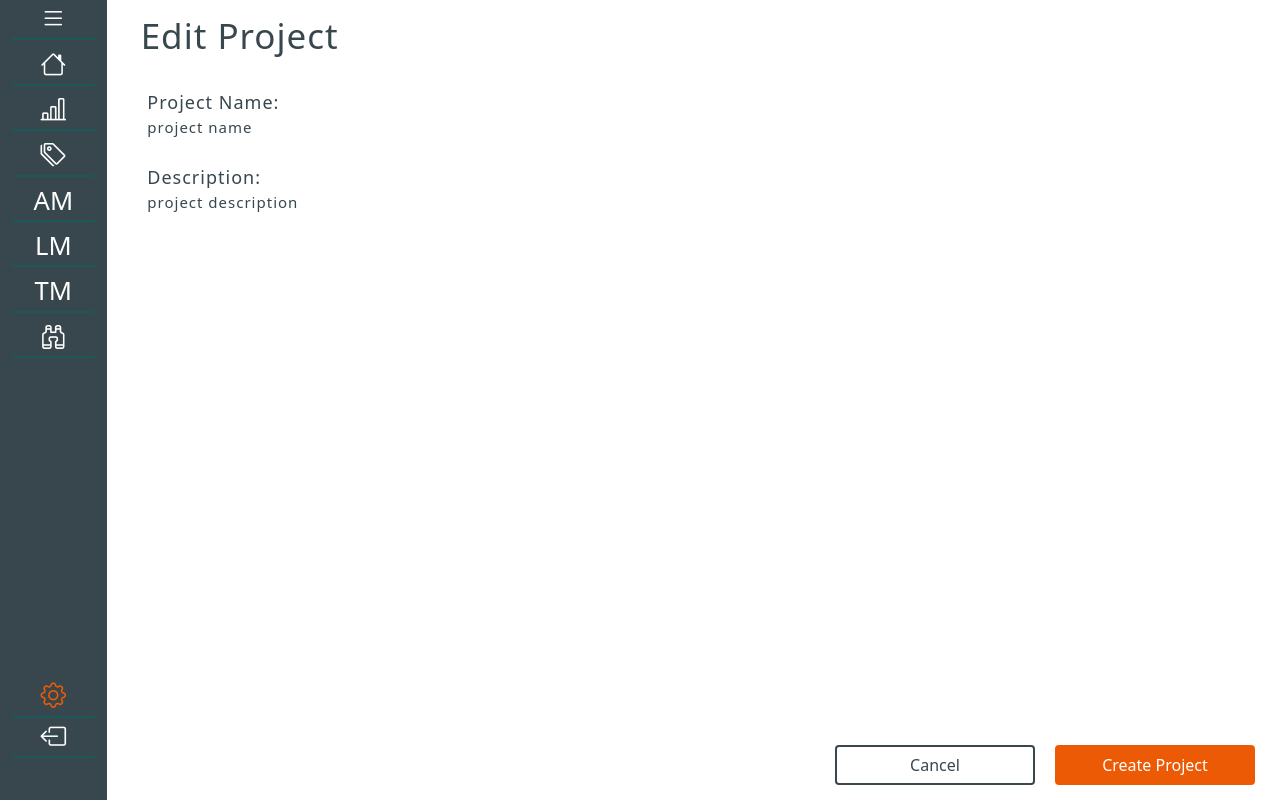
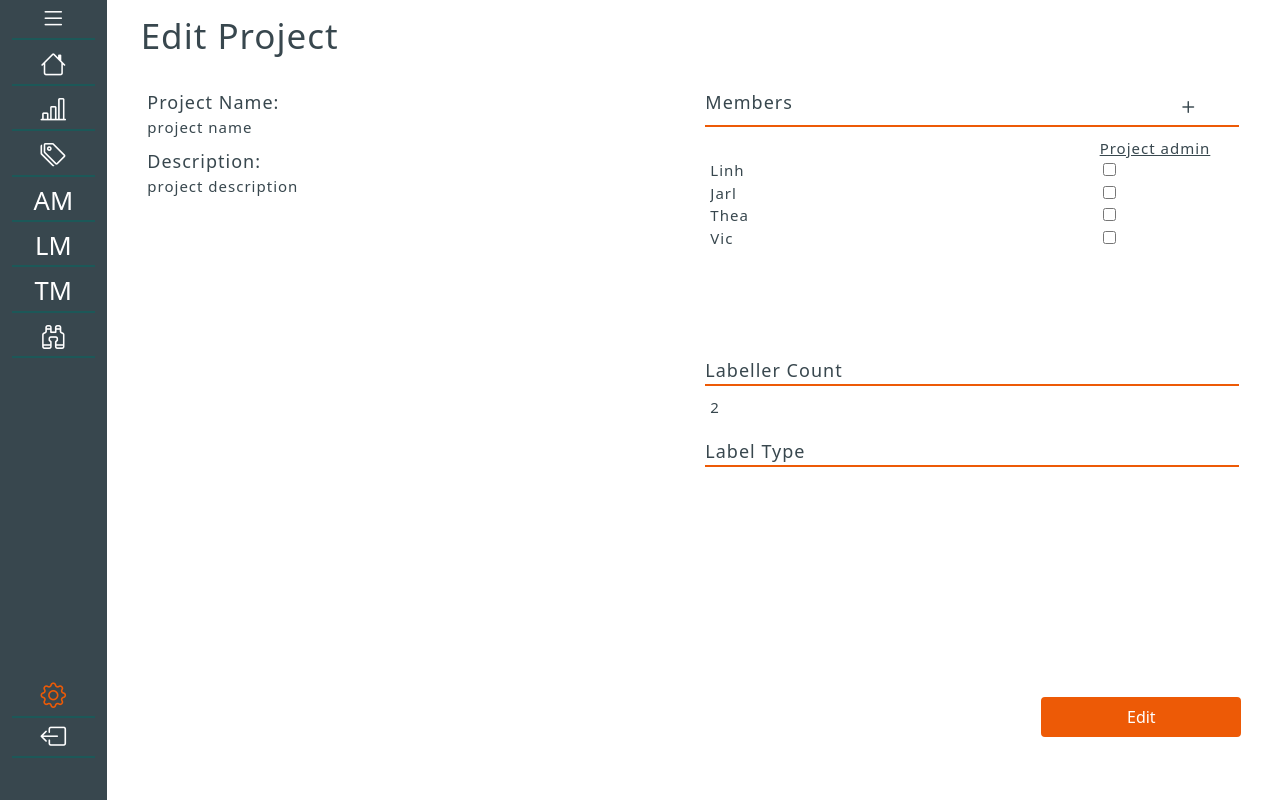
Before and after one commit to muctadir/lama, an Angular app in the folder frontend/: page /project/settings in a window 1280 px wide. Built offline with nearby package versions, Linux system fonts and the light colour scheme.

Commit message:
Add more functionalities (code still needs to be cleaned)

```diff
--- a/frontend/src/app/project-settings/project-settings.component.html
+++ b/frontend/src/app/project-settings/project-settings.component.html
@@ -1,5 +1,4 @@
-<!-- Victoria Bogachenkova -->
-<!-- Veerle Fürst -->
+<!-- Linh Nguyen -->
 
 <body>
     <!-- Conatiner for the top row -->
@@ -24,13 +23,13 @@
                     <!-- Username field -->
                     <div class="form-group">
                         <label for="projectName" id="field_text">Project Name:</label><br>
-                        <input name="projectName" class="form-control" type="text" placeholder="Project Name" required><br>
+                        <input id="projectName" name="projectName" class="form-control" type="text" placeholder={{projectName}} required><br>
                     </div>
 
                     <!-- Description field -->
                     <div class="form-group">
                         <label for="projectDescription" id="field_text">Description:</label><br>
-                        <textarea name="projectDescription" id='projectDescriptionForm' class="form-control" rows="10" placeholder="Description"></textarea>
+                        <textarea name="projectDescription" id='projectDescriptionForm' class="form-control" rows="10" placeholder={{projectDesc}}></textarea>
                     </div>
 
                 </form>
@@ -86,14 +85,14 @@
 
                                     <!-- Column for username -->
                                     <div class="col-7">
-                                        {{ member.getUsername() }}
+                                        {{ member }}
                                     </div>
 
                                     <!-- Column for checkbox -->
                                     <div class="col-4 checkboxCol">
                                         <!-- Checkbox with id of the user (userName) connected to the checkbox-->
                                         <!-- TODO FIX THE ID -->
-                                        <input type="checkbox" id="{{ 'projectAdminCheckBox-' + member.getUsername() }}">
+                                        <input type="checkbox" id="{{ 'projectAdminCheckBox-' + member }}">
                                     </div>
                                 </div>
                             </label>
@@ -101,6 +100,62 @@
                         </div>
             </div>
             </div>
+            <!-- Division around the labeller count -->
+            <form id="constraintForm">
+                <div class="form-group projectSettingsDivParent">
+                    <label for="exampleFormControlSelect1"><span class="settingsHeader">Labeller Count</span></label>
+                    <!-- Division around the input -->
+                    <div class="projectSettingsDiv">
+                        <!-- Labeller count input -->
+                        <div id="labellerCountDiv">
+                            <input type="number" class="form-control" name="numberOfLabellers" value={{labelCount}} min="2" max="20" style="max-width: 20%;" id = "numberOfLabellers">
+                        </div>
+                    </div>
+                </div>
+            </form>
+
+            <!-- Division around the label types -->
+            <div class="projectSettingsDivParent">
+                <span class="settingsHeader"> Label Type </span>
+                <!-- Division around the input -->
+                <div class="projectSettingsDiv">
+                    <!-- All label types in the project -->
+                    <div id="labelTypeDiv">
+                        <div id="labelTypeList">
+                            <form id="labelTypeForm">
+                                <div>
+                                    <!-- Text field for the label type -->
+                                    <input type="text" class="form-control labelType" value="labelType" placeholder="Label type">
+                                </div>
+                            </form>
+                        </div>
+                        <!-- Button for adding new label types -->
+                        <button type="button" class="btn btn-secondary" id="addLabelTypeButton" (click)="addLabelType()">
+                            <span id="addLabelTypeText">Add Label Type</span>
+                            <!-- Plus icon -->
+                            <i class="bi bi-plus labelType"></i>
+                        </button>
+                    </div>
+                </div>
+            </div>
+        </div>
+            </div>
+            <div class="row justify-content-between">
+                <div class="col-5">
+                <!-- Submit button -->
+                <button *ngIf="edit" type="button" class="btn btn-secondary text-nowrap float-start" id="freezeProjectButton" (click)="unclickEdit()">
+                    Freeze
+                </button>
+                </div>
+                <!-- Cancel button -->
+                <div class="col-6">
+                <!-- Submit button -->
+                <button *ngIf="edit" type="button" class="btn btn-secondary text-nowrap float-end" id="saveProjectButton" (click)="saveEdit()">
+                    Save
+                </button>
+                <button *ngIf="edit" type="button" class="btn btn-secondary text-nowrap float-end" id="cancelProjectEditButton" (click)="unclickEdit()">
+                    Cancel
+                </button>
                 </div>
                 </div>
             </div>
@@ -116,7 +171,7 @@
                         <!-- Username field -->
                         <div class="form-group">
                             <label for="projectName" id="field_text">Project Name:</label><br>
-                            <p>{{projectName}}</p>
+                            {{projectName}}
                         </div>
 
                         <!-- Description field -->
@@ -132,30 +187,96 @@
                     </div>
 
                 </div>
-
                 <!-- Right side of the page (members, labeller count, label types) -->
             <div class="col-6">
+                <!-- Division around the whole members section -->
+                <div class="projectSettingsDivParent">
+                   <!-- "Members" header -->
+                   <div class="row">
+                       <div class="col">
+                           <span class="settingsHeader">Members</span>
+                       </div>
+                       <!-- Col for adding users button -->
+                       <div class="col-2">
+                           <!-- Button for adding new members -->
+                           <button class="btn" type="button" id="addMembersButton" (click)="test()">
+                               <!-- Members icon -->
+                               <i class="bi bi-plus members"></i>
+                           </button>
+                       </div>
+                   </div>
+
+                   <!-- Division around the all members -->
+                   <div class="projectSettingsDiv">
+                       <div id="membersDiv">
+                           <!-- Row for the 'Project admin' words -->
+                           <div class="row justify-content-end">
+                               <div class="col-4">
+                                   <p class="projectAdminSpan">Project admin</p>
+                               </div>
+                           </div>
+
+                           <!-- Name and checkbox per member of the project -->
+                           <label *ngFor="let member of projectMembers" for="user" style="display: block;">
+
+                               <!-- Row for the delete, name and project admin -->
+                               <div class="row align-items-center">
+
+                                   <!-- Column for username -->
+                                   <div class="col-7">
+                                       {{ member }}
+                                   </div>
+
+                                   <!-- Column for checkbox -->
+                                   <div class="col-4 checkboxCol">
+                                       <!-- Checkbox with id of the user (userName) connected to the checkbox-->
+                                       <!-- TODO FIX THE ID -->
+                                       <input type="checkbox" id="{{ 'projectAdminCheckBox-' + member}}">
+                                   </div>
+                               </div>
+                           </label>
 
                        </div>
            </div>
            </div>
+           <!-- Division around the labeller count -->
+           <form id="constraintForm">
+               <div class="form-group projectSettingsDivParent">
+                   <label for="exampleFormControlSelect1"><span class="settingsHeader">Labeller Count</span></label>
+                   <!-- Division around the input -->
+                   <div class="projectSettingsDiv">
+                       <!-- Labeller count input -->
+                       <div id="labellerCountDiv">
+                           {{ labelCount }}
+                       </div>
+                   </div>
+               </div>
+           </form>
 
+           <!-- Division around the label types -->
+           <div class="projectSettingsDivParent">
+               <span class="settingsHeader"> Label Type </span>
+               <!-- Division around the input -->
+               <div class="projectSettingsDiv">
+                   <!-- All label types in the project -->
+                   <div id="labelTypeDiv">
+                       <div id="labelTypeList" *ngFor="let labelType of labelTypes">
+                               <div>
+                                   <!-- Text field for the label type -->
+                                   {{ labelType }}
+                               </div>
+                       </div>
+                   </div>
+               </div>
+           </div>
+       </div>
+                </div>
 
-        <!-- Buttons row (cancel and submit button) -->
-        <div class="row justify-content-end fixed-bottom top-buffer">
-            <!-- Cancel button -->
-            <button type="button" class="btn btn-secondary text-nowrap" id="cancelProjectCreationButton" routerLink="/home">
-                Cancel
-            </button>
-
+       <div class="row justify-content-end">
         <!-- Submit button -->
-            <button *ngIf="edit" type="button" class="btn btn-secondary text-nowrap" id="createProjectButton" (click)="unclickEdit()">
-                Create Project
-            </button>
-
-            <!-- Submit button -->
-            <button *ngIf="!edit" type="button" class="btn btn-secondary text-nowrap" id="createProjectButton" (click)="clickEdit()">
-                Create Project
+        <button *ngIf="!edit" type="button" class="btn btn-secondary text-nowrap float-end" id="editProjectButton" (click)="clickEdit()">
+            Edit
         </button>
         </div>
+            </div>
 </body>
--- a/frontend/src/app/project-settings/project-settings.component.scss
+++ b/frontend/src/app/project-settings/project-settings.component.scss
@@ -5,6 +5,7 @@
 $grey-shade: #38474e;
 $white-shade: #FFFFFF;
 $orange-shade: #ed5a06;
+$green-shade: #1c5858;
 
 // @import "../../styles.scss";
 
@@ -173,16 +174,24 @@ body{
     margin-right: 10px;
 }
 // Cancel project creation button
-#cancelProjectCreationButton{
+#cancelProjectEditButton{
     background-color: $white-shade;
     border: 2px solid;
     border-color: $grey-shade;
     color: $grey-shade;
 }
 // Cancel project creation button
-#createProjectButton{
+#editProjectButton, #saveProjectButton{
     background-color: $orange-shade;
     border: 2px solid;
     border-color: $orange-shade;
     color: $white-shade;
 }
+
+// Cancel project creation button
+#freezeProjectButton {
+    background-color: $green-shade;
+    border: 2px solid;
+    border-color: $green-shade;
+    color: $white-shade;
+}
--- a/frontend/src/app/project-settings/project-settings.component.ts
+++ b/frontend/src/app/project-settings/project-settings.component.ts
@@ -10,7 +10,9 @@ export class ProjectSettingsComponent implements OnInit {
 
   projectName: string = "project name";
   projectDesc: string = "project description";
-  projectMembers: User[] = [];
+  projectMembers: string[] = ["Linh","Jarl","Thea", "Vic"];
+  labelCount: string = "2";
+  labelTypes: string[] = [];
   edit: boolean = false;
 
   constructor() { }
@@ -26,7 +28,25 @@ export class ProjectSettingsComponent implements OnInit {
     this.edit = false;
   }
 
+  addMembers(username: string): void {
+    //this.projectMembers.push(username);
+  }
+
+  addLabelTypes(labelType: string): void {
+    this.labelTypes.push(labelType);
+  }
+
+  saveEdit(): void {
+    this.projectName = (<HTMLInputElement>document.getElementById("projectName")).value;
+    this.projectDesc = (<HTMLInputElement>document.getElementById("projectDescriptionForm")).value;
+    this.labelCount = (<HTMLInputElement>document.getElementById("numberOfLabellers")).value;
+    this.edit = false;
+  }
+
+  addLabelType(){
+    this.labelTypes.push("");
+  }
+
   test(): void{
-
   }
 }
```
Lines whose indentation alone changed are shown as unchanged.
